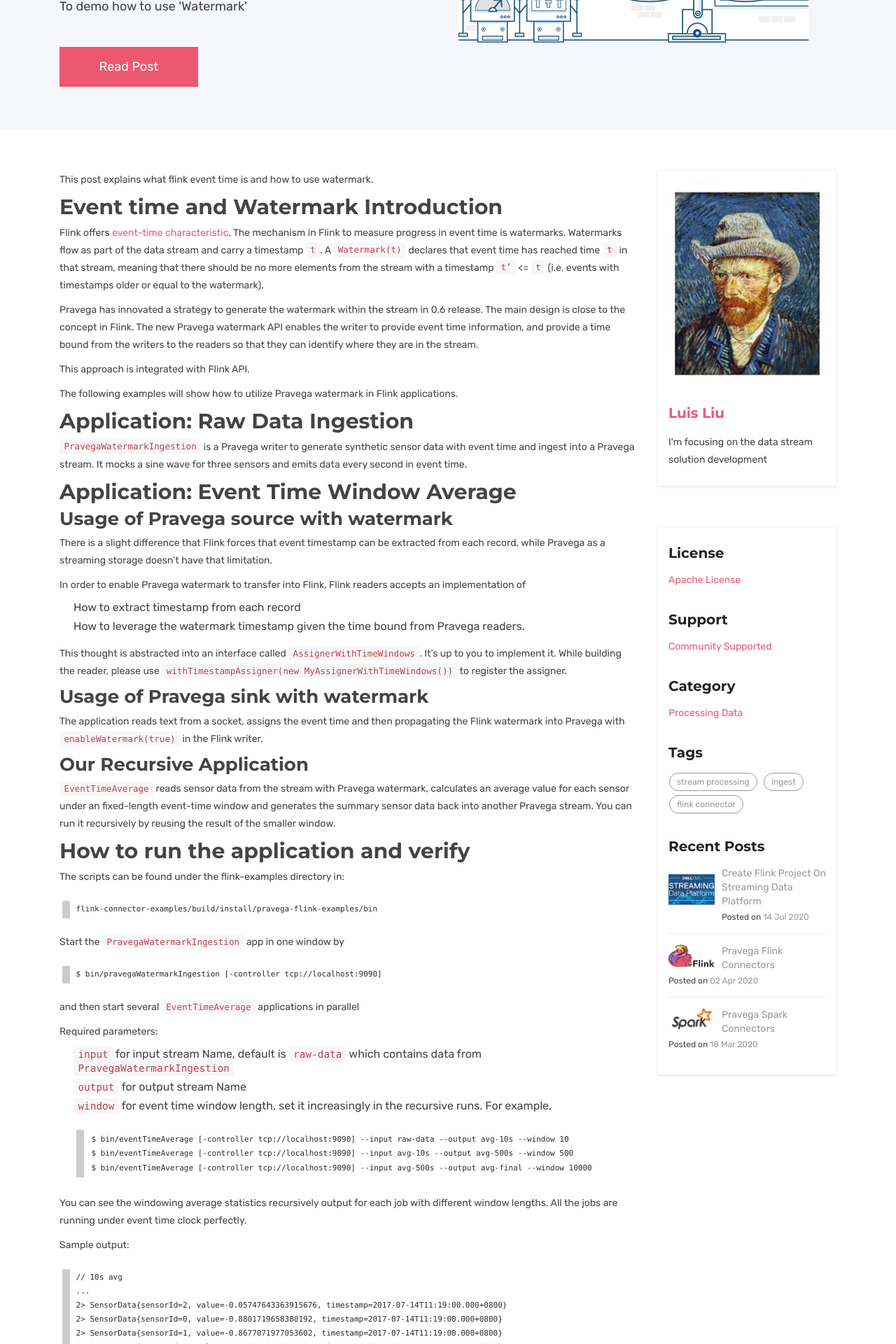
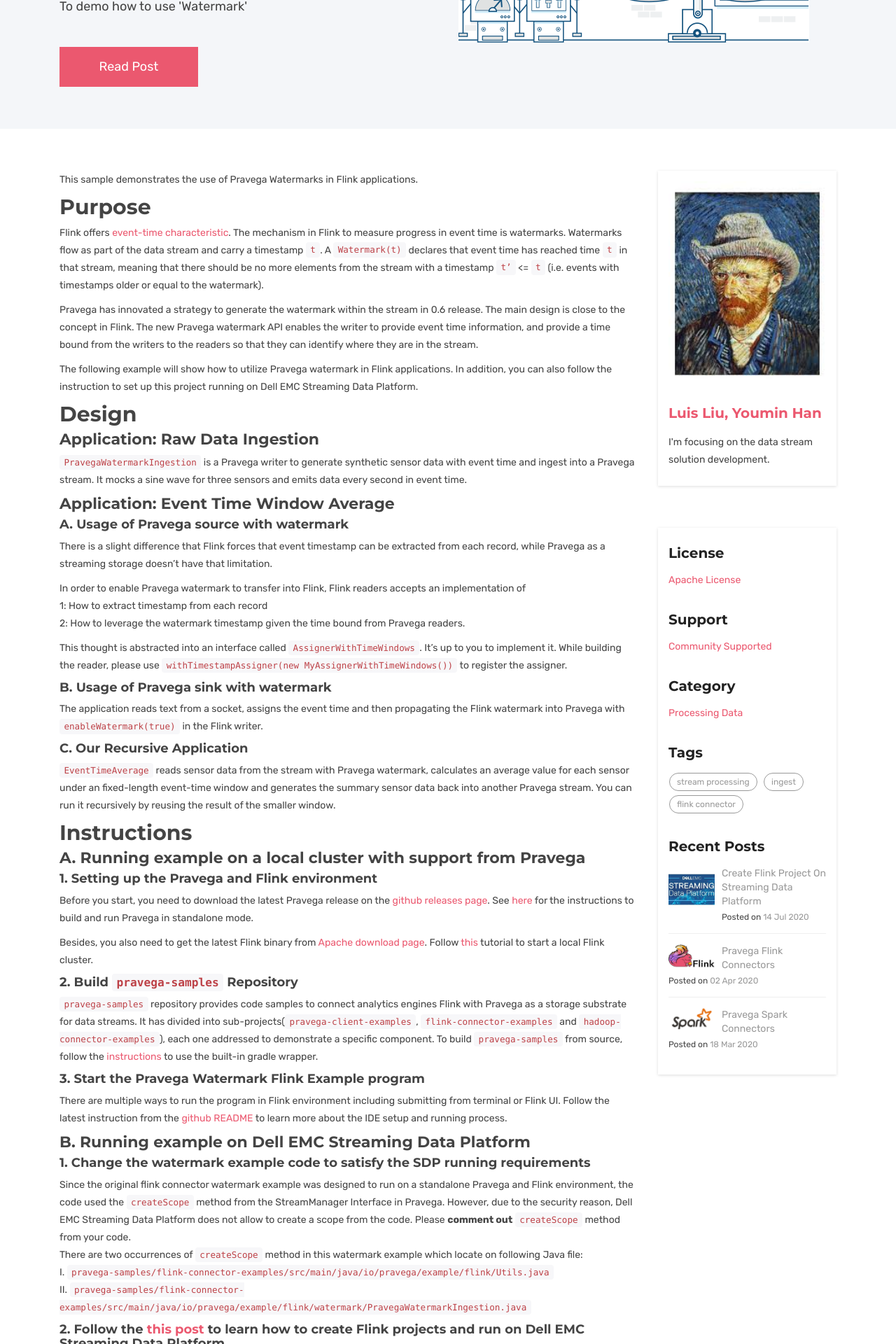
Before and after one commit to StreamingDataPlatform/workshop-samples, a Jekyll site: the page built from _posts/Processing Data/2020-03-09-Pravega-Watermark-Flink-Example.md, in a window 1280 px wide. Shown: the part 347-2267 px from the top of the page at 70% size. Built offline with Jekyll 4.4.1, drawn with Linux system fonts in a browser that asks for light colours; some of the changed text lies outside the part shown.

Commit message:
Update general guide for creating flink project and modify existing watermark example to add SDP instruction

````diff
--- a/_posts/Processing Data/2020-03-09-Pravega-Watermark-Flink-Example.md
+++ b/_posts/Processing Data/2020-03-09-Pravega-Watermark-Flink-Example.md
@@ -7,17 +7,16 @@
 license: Apache
 support: Community
 author:
-    name: Luis Liu
-    description: I'm focusing on the data stream solution development
+    name: Luis Liu, Youmin Han
+    description: I'm focusing on the data stream solution development.
     image:
 css:
 js:
 ---
-This post explains what flink event time is and how to use watermark.
-
+This sample demonstrates the use of Pravega Watermarks in Flink applications.
 <!--more-->
 
-## Event time and Watermark Introduction
+## Purpose
 Flink offers [event-time characteristic](https://ci.apache.org/projects/flink/flink-docs-stable/dev/event_time.html).
 The mechanism in Flink to measure progress in event time is watermarks.
 Watermarks flow as part of the data stream and carry a timestamp `t`.
@@ -25,95 +24,150 @@
 (i.e. events with timestamps older or equal to the watermark).
 
 Pravega has innovated a strategy to generate the watermark within the stream in 0.6 release.
-The main design is close to the concept in Flink.
-The new Pravega watermark API enables the writer to provide event time information, and provide a time bound from the writers to the readers so that they can identify where they are in the stream.
+The main design is close to the concept in Flink. The new Pravega watermark API enables the writer to provide event time information, and provide a time bound from the writers to the readers so that they can identify where they are in the stream.
 
-This approach is integrated with Flink API.
+The following example will show how to utilize Pravega watermark in Flink applications. In addition, you can also follow the instruction to set up this project running on Dell EMC Streaming Data Platform.
 
-The following examples will show how to utilize Pravega watermark in Flink applications.
-
-## Application: Raw Data Ingestion
-
+## Design
+#### Application: Raw Data Ingestion
 `PravegaWatermarkIngestion` is a Pravega writer to generate synthetic sensor data with event time and ingest into a Pravega stream.
 It mocks a sine wave for three sensors and emits data every second in event time.
 
-## Application: Event Time Window Average
-
-### Usage of Pravega source with watermark
+#### Application: Event Time Window Average
+##### A. Usage of Pravega source with watermark
 There is a slight difference that Flink forces that event timestamp can be extracted from each record, while Pravega as a streaming storage doesn't have that limitation.
 
 In order to enable Pravega watermark to transfer into Flink, Flink readers accepts an implementation of
-1. How to extract timestamp from each record
-2. How to leverage the watermark timestamp given the time bound from Pravega readers.
+1: How to extract timestamp from each record
+2: How to leverage the watermark timestamp given the time bound from Pravega readers.
 
 This thought is abstracted into an interface called `AssignerWithTimeWindows`. It's up to you to implement it.
 While building the reader, please use `withTimestampAssigner(new MyAssignerWithTimeWindows())` to register the assigner.
 
-### Usage of Pravega sink with watermark
+##### B. Usage of Pravega sink with watermark
 The application reads text from a socket, assigns the event time and then propagating the Flink watermark into Pravega with `enableWatermark(true)` in the Flink writer.
 
-### Our Recursive Application
+##### C. Our Recursive Application
 `EventTimeAverage` reads sensor data from the stream with Pravega watermark, calculates an average value for each sensor under an fixed-length event-time window and generates the summary sensor data back into another Pravega stream.
 You can run it recursively by reusing the result of the smaller window.
 
-## How to run the application and verify
-The scripts can be found under the flink-examples directory in:
+## Instructions
+#### A. Running example on a local cluster with support from Pravega
+
+##### 1. Setting up the Pravega and Flink environment
+Before you start, you need to download the latest Pravega release on the [github releases page](https://github.com/pravega/pravega/releases). See [here](http://pravega.io/docs/latest/getting-started/) for the instructions to build and run Pravega in standalone mode.
+
+Besides, you also need to get the latest Flink binary from [Apache download page](https://flink.apache.org/downloads.html). Follow [this](https://ci.apache.org/projects/flink/flink-docs-stable/getting-started/tutorials/local_setup.html) tutorial to start a local Flink cluster.
+
+##### 2. Build `pravega-samples` Repository
+
+`pravega-samples` repository provides code samples to connect analytics engines Flink with Pravega as a storage substrate for data streams. It has divided into sub-projects(`pravega-client-examples`, `flink-connector-examples` and `hadoop-connector-examples`), each one addressed to demonstrate a specific component. To build `pravega-samples` from source, follow the [instructions](https://github.com/pravega/pravega-samples#pravega-samples-build-instructions) to use the built-in gradle wrapper.
+
+##### 3. Start the Pravega Watermark Flink Example program
+
+There are multiple ways to run the program in Flink environment including submitting from terminal or Flink UI. Follow the latest instruction from the [github README](https://github.com/pravega/pravega-samples/tree/master/flink-connector-examples/doc/watermark) to learn more about the IDE setup and running process.
+
+#### B. Running example on Dell EMC Streaming Data Platform
+##### 1. Change the watermark example code to satisfy the SDP running requirements
+Since the original flink connector watermark example was designed to run on a standalone Pravega and Flink environment, the code used the `createScope` method from the StreamManager Interface in Pravega. However, due to the security reason, Dell EMC Streaming Data Platform does not allow to create a scope from the code. Please **comment out** `createScope` method from your code.
+There are two occurrences of `createScope` method in this watermark example which locate on following Java file:
+I. ```pravega-samples/flink-connector-examples/src/main/java/io/pravega/example/flink/Utils.java```
+II. ```pravega-samples/flink-connector-examples/src/main/java/io/pravega/example/flink/watermark/PravegaWatermarkIngestion.java```
+
+##### 2. Follow the [this post]({{site.baseurl}}/Getting Started/2020/07/14/create-flink-project-on-streaming-data-platform.html) to learn how to create Flink projects and run on Dell EMC Streaming Data Platform
+If you choose to use the Gradle Build Tool, make sure the Maven repo in SDP available to your development workstation as mentioned in the [post]({{site.baseurl}}/Getting Started/2020/07/14/create-flink-project-on-streaming-data-platform.html). The following is an example of ```pravega-samples/flink-connector-examples/build.gradle``` file which only shows the modified section. Since the example uses shadow JARs, make sure to add `classifier = ""` and `zip64 true` to the `shadowJar` config.
 ```
-flink-connector-examples/build/install/pravega-flink-examples/bin
+shadowJar {
+    dependencies {
+        include dependency("org.scala-lang.modules:scala-java8-compat_${flinkScalaVersion}")
+        include dependency("io.pravega:pravega-connectors-flink-${flinkMajorMinorVersion}_${flinkScalaVersion}")
+        include dependency("io.pravega:pravega-keycloak-client:${pravegaKeycloakVersion}")
+    }
+    classifier = ""
+    zip64 true
+}
+
+publishing {
+    repositories {
+        maven {
+            url = "http://localhost:9090/maven2"
+            credentials {
+                username "desdp"
+                password "password"
+            }
+            authentication {
+                basic(BasicAuthentication)
+            }
+        }
+    }
+
+    publications {
+        shadow(MavenPublication) { publication ->
+                project.shadow.component(publication)
+        }
+    }
+}
+```
+The preferable name/namespace for this project is ```watermark-examples```.
+The Flink Image for creating the cluster is ```1.9.0```.
+The Main Class for creating the new app is ```io.pravega.example.flink.watermark.EventTimeAverage```. Please also make sure to pass the same parameters as discussed in the [original watermark post](https://github.com/pravega/pravega-samples/tree/master/flink-connector-examples/doc/watermark).
+After finishing the above steps, the **State** for your Flink application should be shown as **Started**.
+
+##### 3. Connect the `PravegaWatermarkIngestion` application with the Pravega steam on Dell EMC Streaming Data Platform
+After setting up the Flink app on SDP, configure Streaming Data Platform authentication by getting the ```keycloak.json``` file. Run the following command in your terminal (you may need to change the name for namespace):
+```
+kubectl get secret watermark-examples-pravega -n watermark-examples -o jsonpath="{.data.keycloak\.json}" |base64 -d >  ${HOME}/keycloak.json
+
+chmod go-rw ${HOME}/keycloak.json
+```
+The output should look like the following:
+```
+{
+  "realm": "nautilus",
+  "auth-server-url": "https://keycloak.p-test.nautilus-lab-wachusett.com/auth",
+  "ssl-required": "external",
+  "bearer-only": false,
+  "public-client": false,
+  "resource": "workshop-samples-pravega",
+  "confidential-port": 0,
+  "credentials": {
+    "secret": "c72c45f8-76b0-4ca2-99cf-1f1a03704c4f"
+  }
+}
+```
+In order to connect with Pravega controller, use `kubectl` to get the `EXTERNAL-IP` of the nautilus-pravega-controller service.
+```
+kubectl get service nautilus-pravega-controller -n nautilus-pravega
+
+NAME                          TYPE           CLUSTER-IP       EXTERNAL-IP     PORT(S)                          AGE
+nautilus-pravega-controller   LoadBalancer   10.100.200.243   11.111.11.111   10080:32217/TCP,9090:30808/TCP   6d5h
 ```
 
-Start the `PravegaWatermarkIngestion` app in one window by
+Before running the application, set the following environment variables. This can be done by setting the IntelliJ run configurations. (Go to run -> Edit Configurations -> Select PravegaWatermarkIngestion application -> Environment Variables -> click Browse icon. Fill the details mentioned below screen. Add all below program environment variables.) Make sure to change the `PRAVEGA_CONTROLLER` to the appropriate `EXTERNAL-IP` address. Notice that the assigned value for `PRAVEGA_SCOPE` and `PRAVEGA_STREAM` may need to be changed based on your settings when created the Flink project and application on SDP.
 ```
-$ bin/pravegaWatermarkIngestion [-controller tcp://localhost:9090]
+pravega_client_auth_method=Bearer
+pravega_client_auth_loadDynamic=true
+KEYCLOAK_SERVICE_ACCOUNT_FILE=${HOME}/keycloak.json
+PRAVEGA_CONTROLLER=tcp://<pravega controller external-ip>:9090
+PRAVEGA_SCOPE=watermark-examples
+PRAVEGA_STREAM=raw-data
 ```
 
-and then start several `EventTimeAverage` applications in parallel
+Then you can save the configuration and hit Run.
 
-Required parameters:
-1. `input` for input stream Name, default is `raw-data` which contains data from `PravegaWatermarkIngestion`
-2. `output` for output stream Name
-3. `window` for event time window length, set it increasingly in the recursive runs.
-For example,
+##### 4. Check the result after running watermark example
+Unlike the standalone mode, the result will not be showing in the console output. You need to access the pod's log by using `kubectl`. The following is an example of using the command (namespace may change based on your settings):
 ```
-$ bin/eventTimeAverage [-controller tcp://localhost:9090] --input raw-data --output avg-10s --window 10
-$ bin/eventTimeAverage [-controller tcp://localhost:9090] --input avg-10s --output avg-500s --window 500
-$ bin/eventTimeAverage [-controller tcp://localhost:9090] --input avg-500s --output avg-final --window 10000
+kubectl logs -f watermark-examples-taskmanager-0 -n watermark-examples
 ```
+You can find the same results as showed in the [post](https://github.com/pravega/pravega-samples/tree/master/flink-connector-examples/doc/watermark).
 
-You can see the windowing average statistics recursively output for each job with different window lengths.
-All the jobs are running under event time clock perfectly.
-
-Sample output:
-
-```
-// 10s avg
-...
-2> SensorData{sensorId=2, value=-0.05747643363915676, timestamp=2017-07-14T11:19:00.000+0800}
-2> SensorData{sensorId=0, value=-0.8801719658380192, timestamp=2017-07-14T11:19:00.000+0800}
-2> SensorData{sensorId=1, value=-0.8677071977053602, timestamp=2017-07-14T11:19:00.000+0800}
-2> SensorData{sensorId=2, value=0.25258416246753035, timestamp=2017-07-14T11:19:10.000+0800}
-2> SensorData{sensorId=1, value=-0.674177582371591, timestamp=2017-07-14T11:19:10.000+0800}
-2> SensorData{sensorId=0, value=-0.9811035671074867, timestamp=2017-07-14T11:19:10.000+0800}
-...
-```
-
-```
-// 500s avg from 10s
-...
-2> SensorData{sensorId=2, value=-0.012627637468484046, timestamp=2017-07-14T11:05:00.000+0800}
-2> SensorData{sensorId=1, value=0.09979287923602662, timestamp=2017-07-14T11:05:00.000+0800}
-2> SensorData{sensorId=0, value=0.12046428298937613, timestamp=2017-07-14T11:05:00.000+0800}
-2> SensorData{sensorId=1, value=-0.09979287923602662, timestamp=2017-07-14T11:13:20.000+0800}
-2> SensorData{sensorId=0, value=-0.12046428298937613, timestamp=2017-07-14T11:13:20.000+0800}
-2> SensorData{sensorId=2, value=0.012627637468484188, timestamp=2017-07-14T11:13:20.000+0800}
-...
-```
 ## Source
 [https://github.com/pravega/pravega-samples/tree/master/flink-connector-examples/doc/watermark](https://github.com/pravega/pravega-samples/tree/master/flink-connector-examples/doc/watermark)
 
 ## Documentation
 Flink implements many techniques from the Dataflow Model, and Pravega aligns with it.
-For a better knowledge about event time and watermarks, the following articles can be helpful.
+For better knowledge about event time and watermarks, the following articles can be helpful.
 
 - [Streaming 101](https://www.oreilly.com/ideas/the-world-beyond-batch-streaming-101) by Tyler Akidau
 - The [Dataflow Model paper](https://research.google.com/pubs/archive/43864.pdf)
````
Also changed, not shown: _posts/Getting Started/2020-07-14-create-flink-project-on-streaming-data-platform.md (+12 -5 lines).
